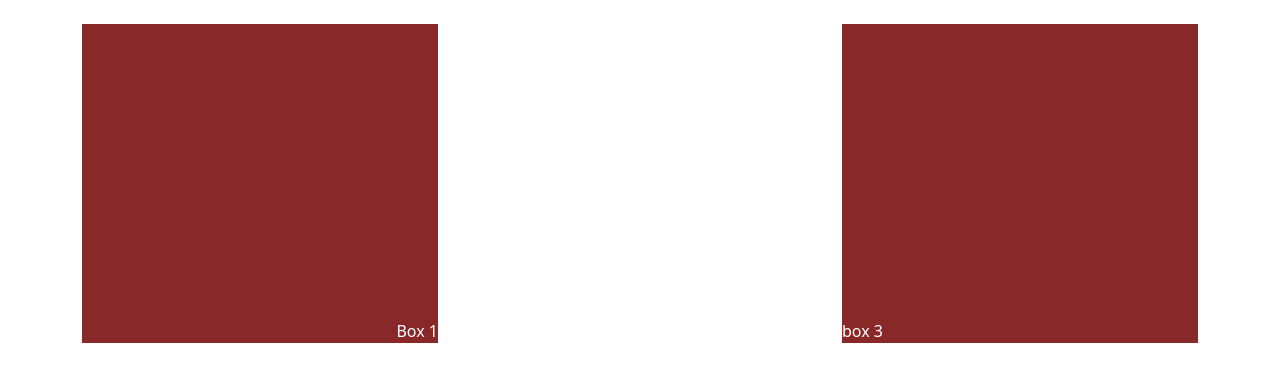
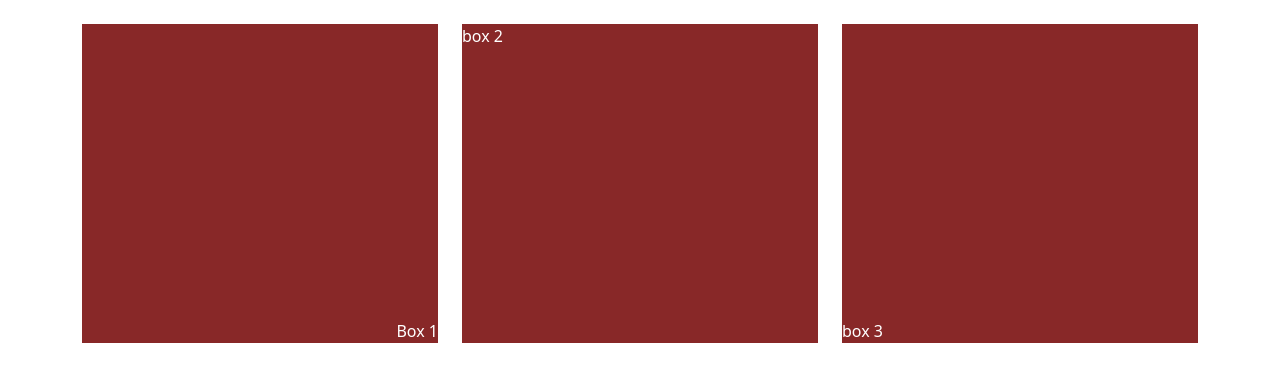
Before and after one commit to memarryen/bootstrap4, a plain HTML site: page index.html in a window 1280 px wide. Drawn offline with nearby package versions, Linux system fonts and the light colour scheme.

Commit message:
Update index.html

```diff
--- a/index.html
+++ b/index.html
@@ -13,7 +13,7 @@
                 <div class="text-white d-flex justify-content-end align-items-end mt-4 mb-4" style="height: 319px; background-color: #882828;">Box 1</div>
             </div>
             <div class="col-md-4 col-12">
-                <div class="text-white mt-4 mb-4" style="height: 319px;">box 2</div>
+                <div class="text-white mt-4 mb-4" style="height: 319px; background-color: #882828;">box 2</div>
             </div>
             <div class="col-md-4 col-12">
                 <div class="text-white d-flex justify-content-start align-items-end mt-4 mb-4" style="height: 319px;  background-color: #882828;">box 3</div>
```
